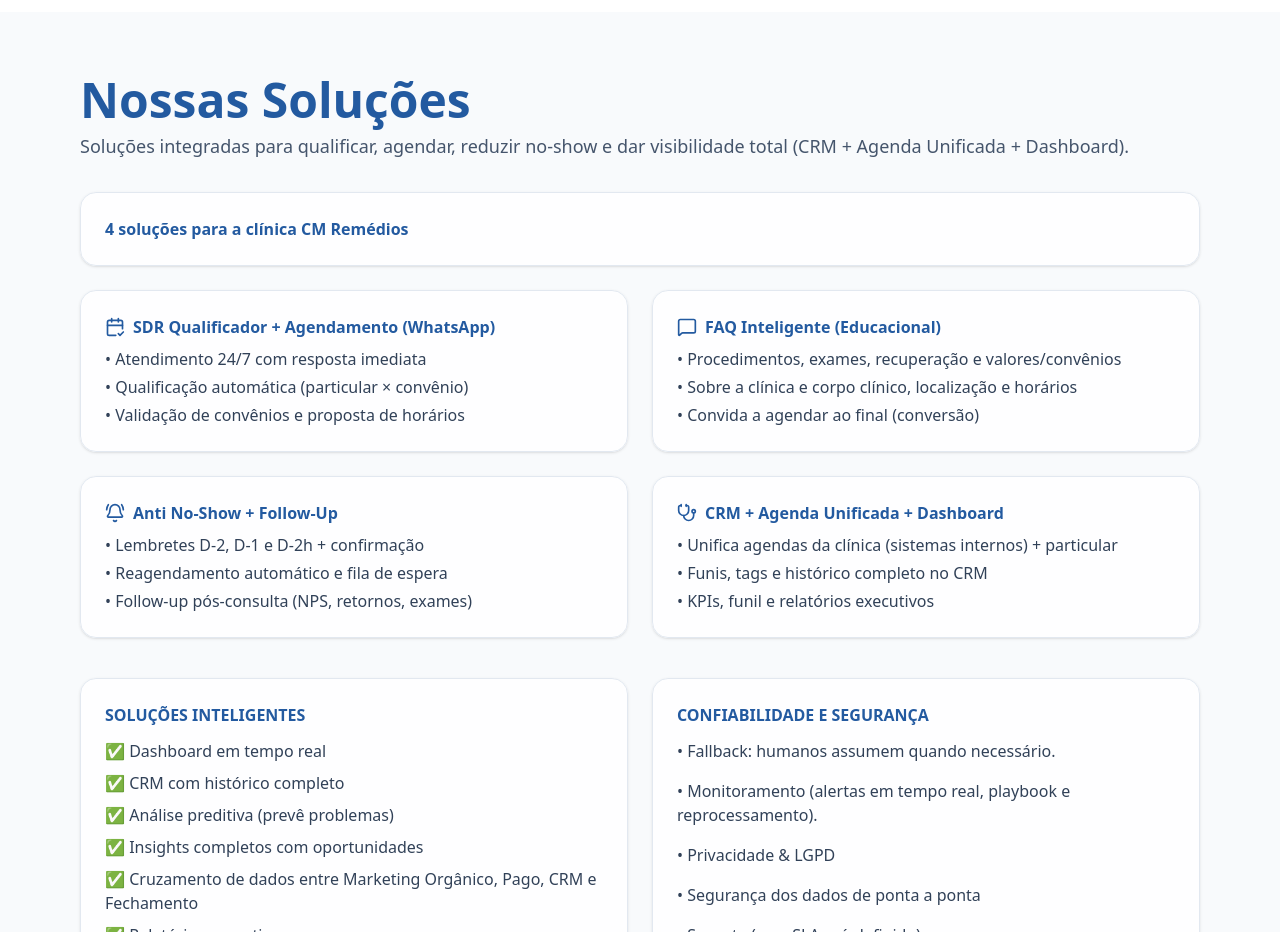
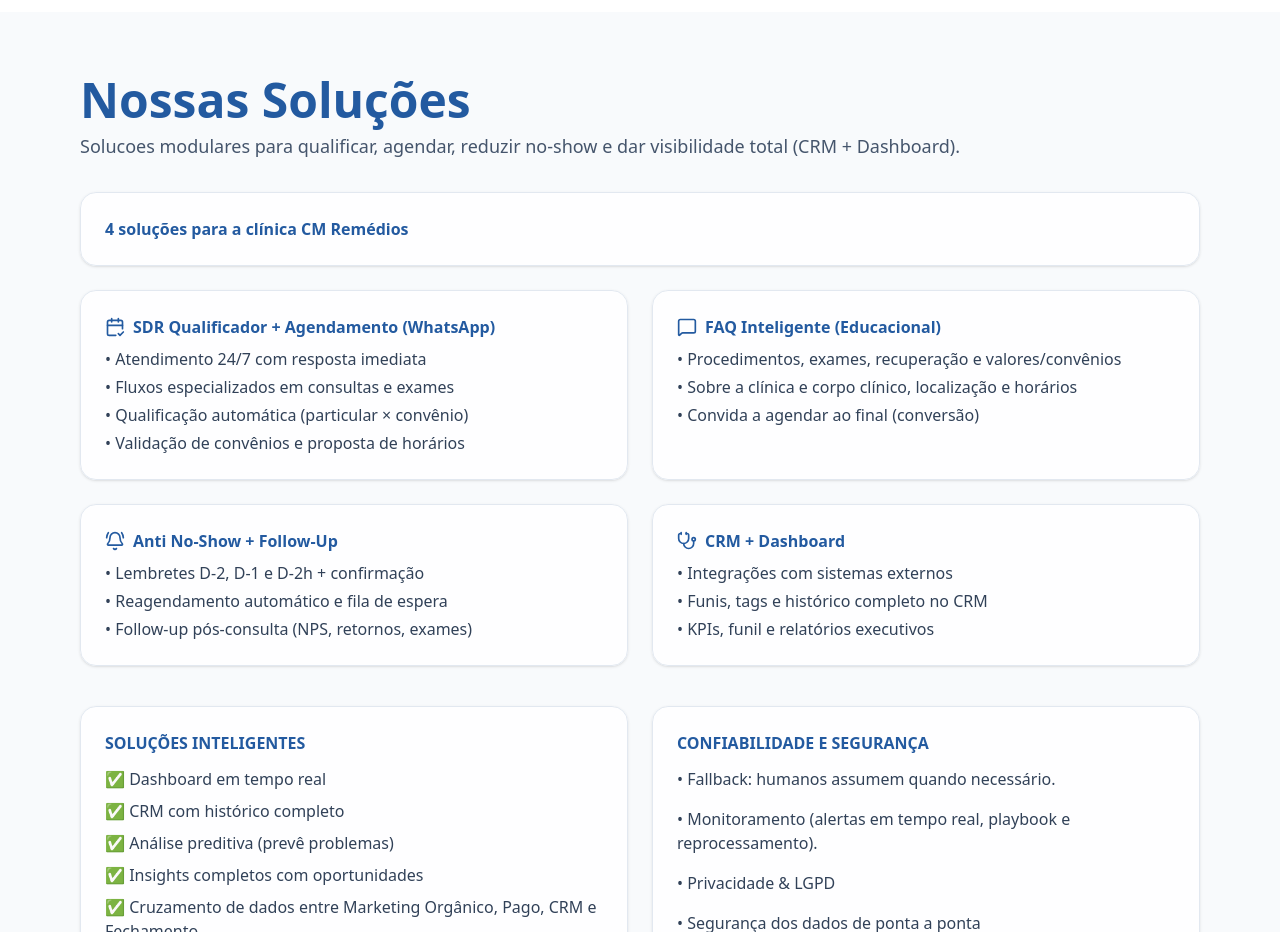
Before and after one commit to mateusolintof/proposta_cm.remedios, a Next.js app: page / in a window 1280 px wide. Shown: the part 2320-3252 px from the top of the page. Built offline with nearby package versions, Linux system fonts and the light colour scheme.

Commit message:
feat(solucoes): atualizar subtítulo; adicionar bullet em SDR; renomear card para 'CRM + Dashboard' e ajustar bullet de integrações

```diff
--- a/src/app/page.tsx
+++ b/src/app/page.tsx
@@ -164,7 +164,7 @@
       <section className="section bg-slate-50" id="solucoes">
         <div className="mx-auto max-w-6xl px-4">
           <h2 className="section-title">Nossas Soluções</h2>
-          <p className="subtitle mt-2">Soluções integradas para qualificar, agendar, reduzir no‑show e dar visibilidade total (CRM + Agenda Unificada + Dashboard).</p>
+          <p className="subtitle mt-2">Solucoes modulares para qualificar, agendar, reduzir no-show e dar visibilidade total (CRM + Dashboard).</p>
 
           <div className="mt-8">
             <div className="card">
@@ -175,6 +175,7 @@
                 <div className="font-semibold text-prime flex items-center gap-2"><CalendarCheck2 className="h-5 w-5"/> SDR Qualificador + Agendamento (WhatsApp)</div>
                 <ul className="mt-2 text-slate-700 space-y-1">
                   <li>• Atendimento 24/7 com resposta imediata</li>
+                  <li>• Fluxos especializados em consultas e exames</li>
                   <li>• Qualificação automática (particular × convênio)</li>
                   <li>• Validação de convênios e proposta de horários</li>
                 </ul>
@@ -196,9 +197,9 @@
                 </ul>
               </div>
               <div className="card">
-                <div className="font-semibold text-prime flex items-center gap-2"><Stethoscope className="h-5 w-5"/> CRM + Agenda Unificada + Dashboard</div>
+                <div className="font-semibold text-prime flex items-center gap-2"><Stethoscope className="h-5 w-5"/> CRM + Dashboard</div>
                 <ul className="mt-2 text-slate-700 space-y-1">
-                  <li>• Unifica agendas da clínica (sistemas internos) + particular</li>
+                  <li>• Integrações com sistemas externos</li>
                   <li>• Funis, tags e histórico completo no CRM</li>
                   <li>• KPIs, funil e relatórios executivos</li>
                 </ul>
```
